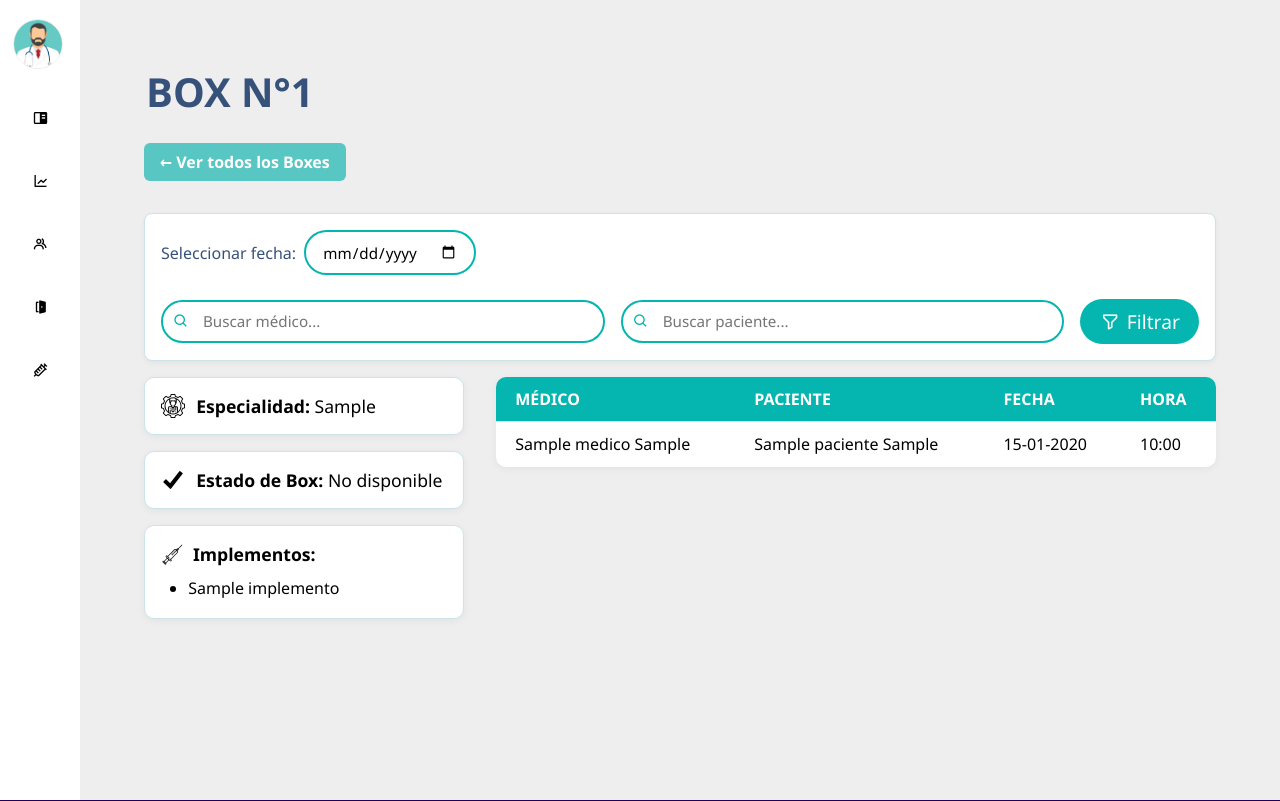
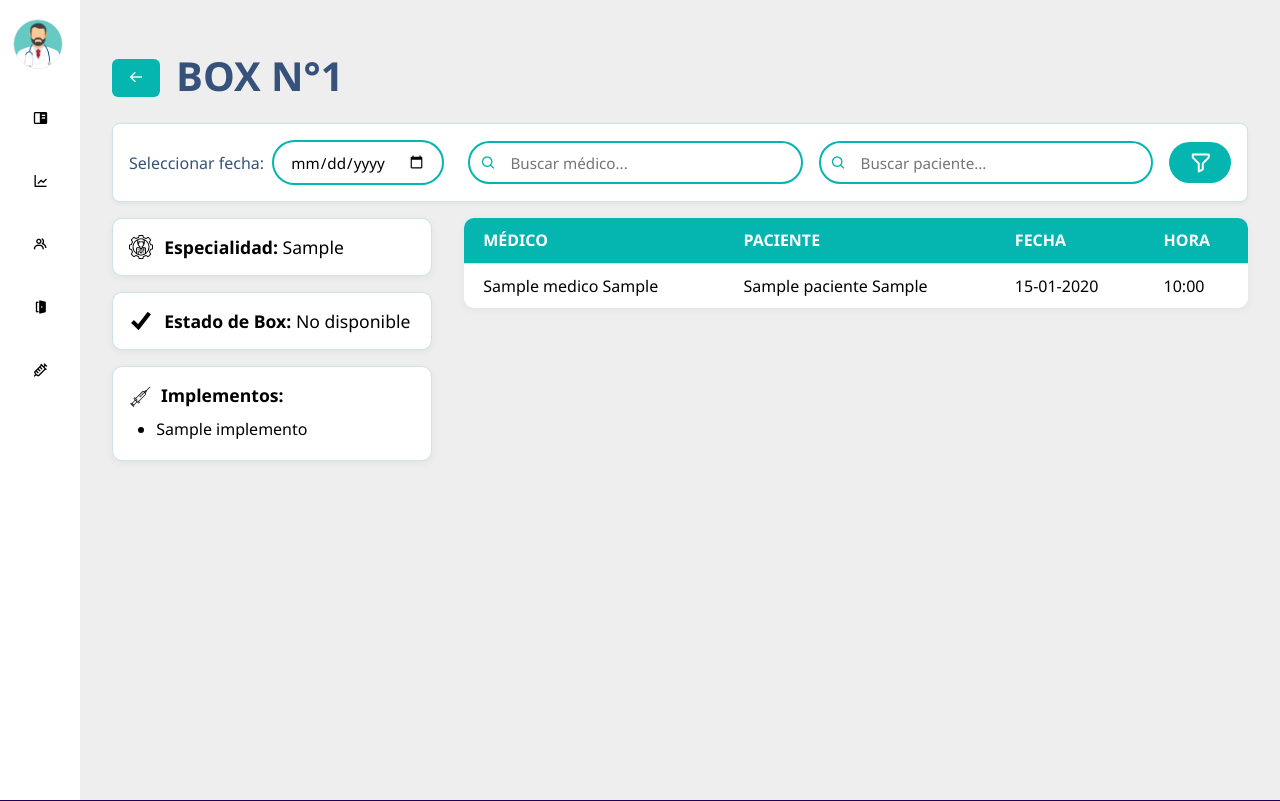
Before and after one commit to Benjasncz2/prueba-aws, a Django app: page /box/1/ in a window 1280 px wide. Shown: the part 61-862 px from the top of the page. Run offline with Django 5.2, Linux system fonts and the light colour scheme; tables that the repository leaves empty hold one stand-in row (values such as "Sample post").

Commit message:
cambios filtros

```diff
--- a/proyecto/myapp/static/css/agenda.css
+++ b/proyecto/myapp/static/css/agenda.css
@@ -325,7 +325,7 @@
 }
 
 .btn-filtrar i {
-    font-size: 1.2rem;
+    font-size: 1.5rem;
 }
 
 .btn-filtrar:hover {
--- a/proyecto/myapp/static/css/box.css
+++ b/proyecto/myapp/static/css/box.css
@@ -15,19 +15,27 @@
     gap: 1rem;
 }
 
+.box-actions {
+    display: flex;
+    align-items: center;
+    margin: 1rem 1rem 1rem 0;
+    gap: 1rem;
+}
+
 .all-boxes-btn {
     display: inline-block;
     padding: 0.5rem 1rem;
-    background: #58c6c2;
+    background: #05b5af;
     color: white !important;
     border-radius: 6px;
     text-decoration: none;
     font-weight: bold;
     transition: background 0.2s;
+    font-size: 1rem;
 }
 
 .all-boxes-btn:hover {
-    background: #28a09c;
+    background: #048a85;
     text-decoration: none;
 }
 
@@ -41,7 +49,7 @@
     font-size: 2.5rem;
     font-weight: bold;
     color: #37527a;
-    margin: 0.5rem 0 1.5rem 2px;
+    margin: 0 0 4px 0;
 }
 
 /* ====== Cards ======= */
@@ -203,17 +211,3 @@
     text-decoration: none;
     transform: translateY(-2px);
 }
-
-.box-actions {
-    display: flex;
-    justify-content: space-between;
-    align-items: center;
-    margin: 1.5rem 1rem 2rem 0;
-}
-
-.box-actions {
-    display: flex;
-    justify-content: space-between;
-    align-items: center;
-    margin: 1.5rem 1rem 2rem 0;
-}
--- a/proyecto/myapp/templates/box.html
+++ b/proyecto/myapp/templates/box.html
@@ -9,11 +9,9 @@
 
 {% block content %}
 <div class="main-content">
-    <div class="box-container">
+    <div class="box-actions">
+        <a href="/boxes" class="all-boxes-btn" title="Volver a todos los Boxes"><i class="bx bx-arrow-back"></i></a>
         <h2 class="box-title">BOX N°{{ n_box }}</h2>
-
-        <div class="box-actions">
-            <a href="/boxes" class="all-boxes-btn">← Ver todos los Boxes</a>
     </div>
 
     <div class="controles-agenda">
@@ -53,12 +51,12 @@
                 </div>
 
                 <button type="submit" class="btn-filtrar">
-                        <i class='bx bx-filter-alt'></i> Filtrar
+                    <i class='bx bx-filter-alt' title="Filtrar"></i>
                 </button>
 
                 {% if request.GET.medico or request.GET.paciente %}
                 <a href="?fecha={{ fecha_seleccionada|date:'Y-m-d' }}" class="btn-limpiar">
-                        <i class='bx bx-x'></i> Limpiar
+                    <i class='bx bx-x' title="Limpiar"></i>
                 </a>
                 {% endif %}
             </form>
@@ -119,7 +117,6 @@
         </div>
     </div>
 </div>
-</div>
 {% endblock %}
 
 {% block extra_js %}
```
Also changed, not shown: proyecto/myapp/static/css/filtros.css (added). Lines whose indentation alone changed are shown as unchanged.
